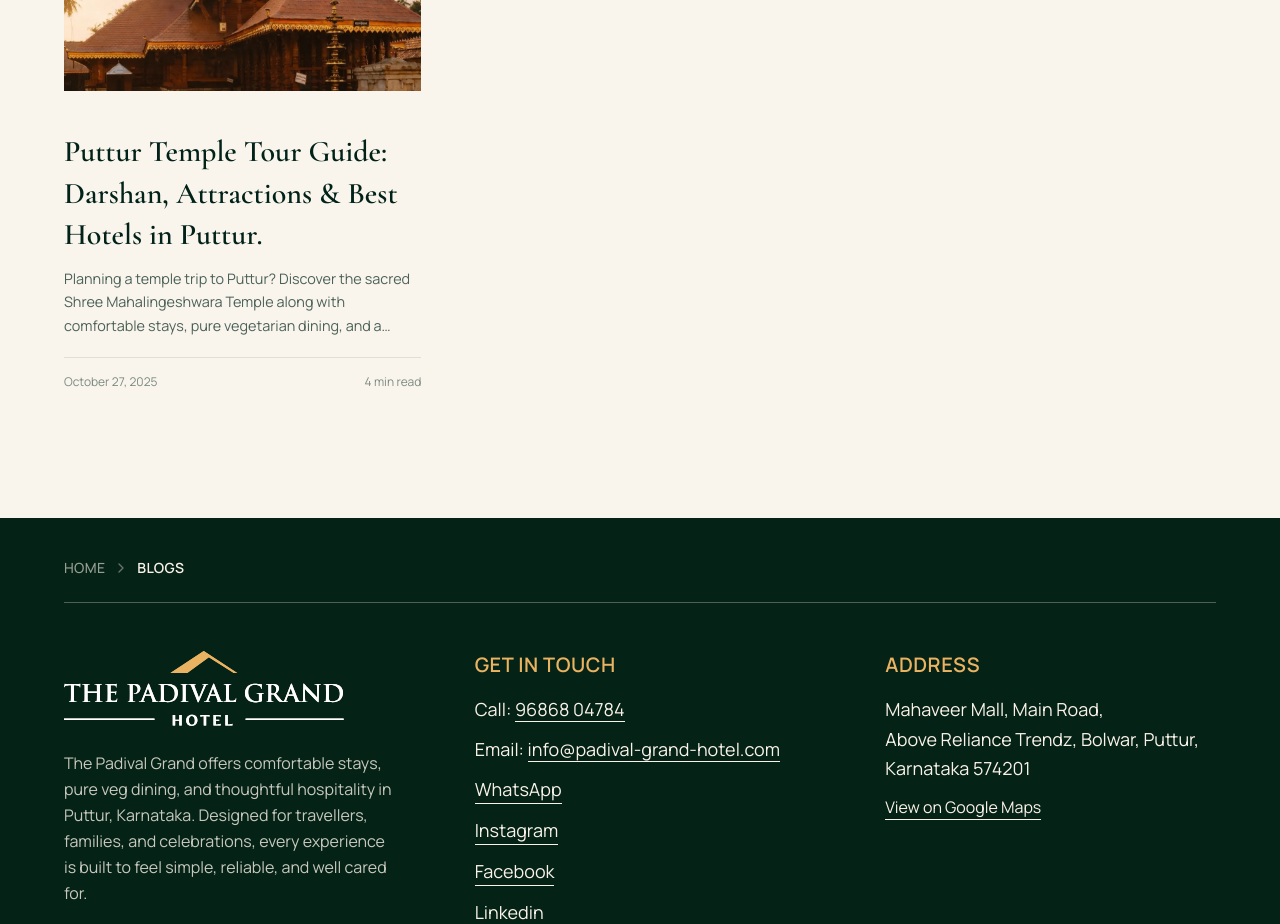
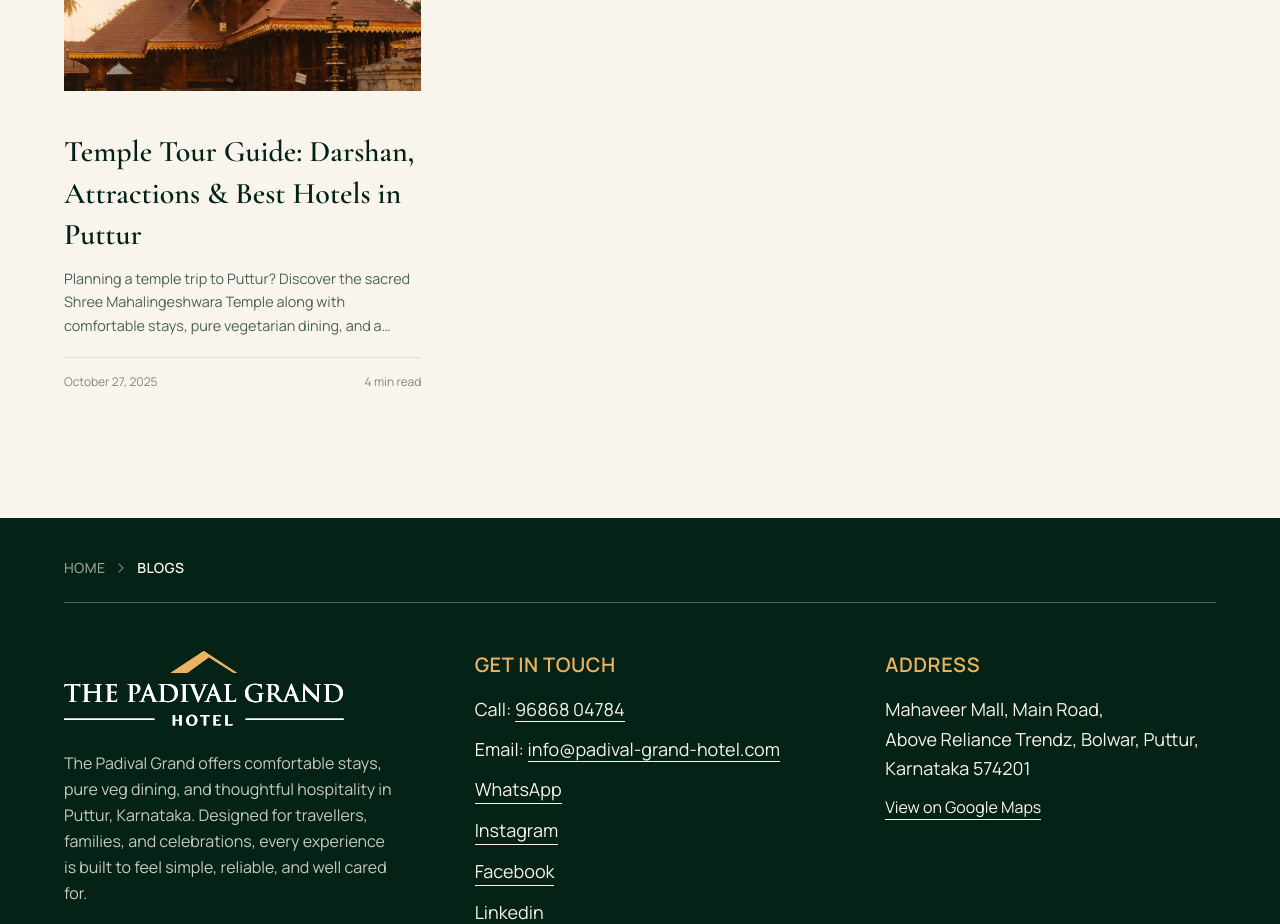
Before and after one commit to padivals/website, a Next.js app: page /blogs in a window 1280 px wide. Shown: the part 820-1744 px from the top of the page. Built offline with nearby package versions, Linux system fonts and the light colour scheme.

Commit message:
blog update

```diff
--- a/src/app/blogs/page.tsx
+++ b/src/app/blogs/page.tsx
@@ -102,7 +102,7 @@ export default function BlogsPage() {
                   </span> */}
 
                   {/* Title */}
-                  <h2 className="font-serif text-[1.2rem] md:text-3xl leading-snug text-[#012219] font-semibold mb-3 group-hover:text-[#1D8842] transition-colors duration-200">
+                  <h2 className="font-serif text-[1.2rem] md:text-3xl leading-snug text-[#012219] font-semibold mb-3 group-hover:text-[#052216]/80 transition-colors duration-200">
                     {post.title}
                   </h2>
 
--- a/src/data/blogs.ts
+++ b/src/data/blogs.ts
@@ -44,7 +44,7 @@ export const blogs: BlogPost[] = [
     slug: "best-hotel-in-puttur-for-family-stay",
     breadcrumb: "Best Hotel in Puttur for Family Stay",
     title:
-      "Puttur Temple Tour Guide: Darshan, Attractions & Best Hotels in Puttur.",
+      "Temple Tour Guide: Darshan, Attractions & Best Hotels in Puttur",
     excerpt:
       "Planning a temple trip to Puttur? Discover the sacred Shree Mahalingeshwara Temple along with comfortable stays, pure vegetarian dining, and a peaceful experience designed for temple tourists seeking both devotion and convenience.",
     date: "October 27, 2025",
```
